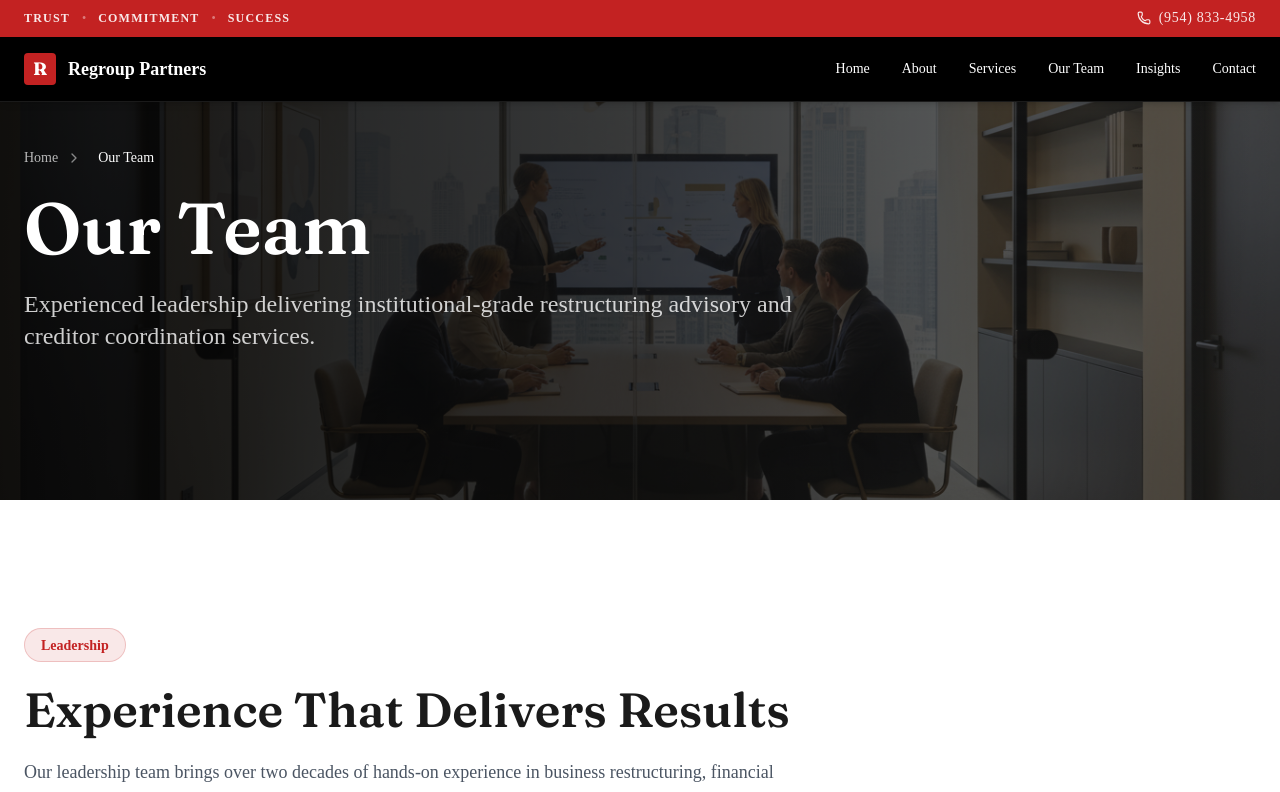
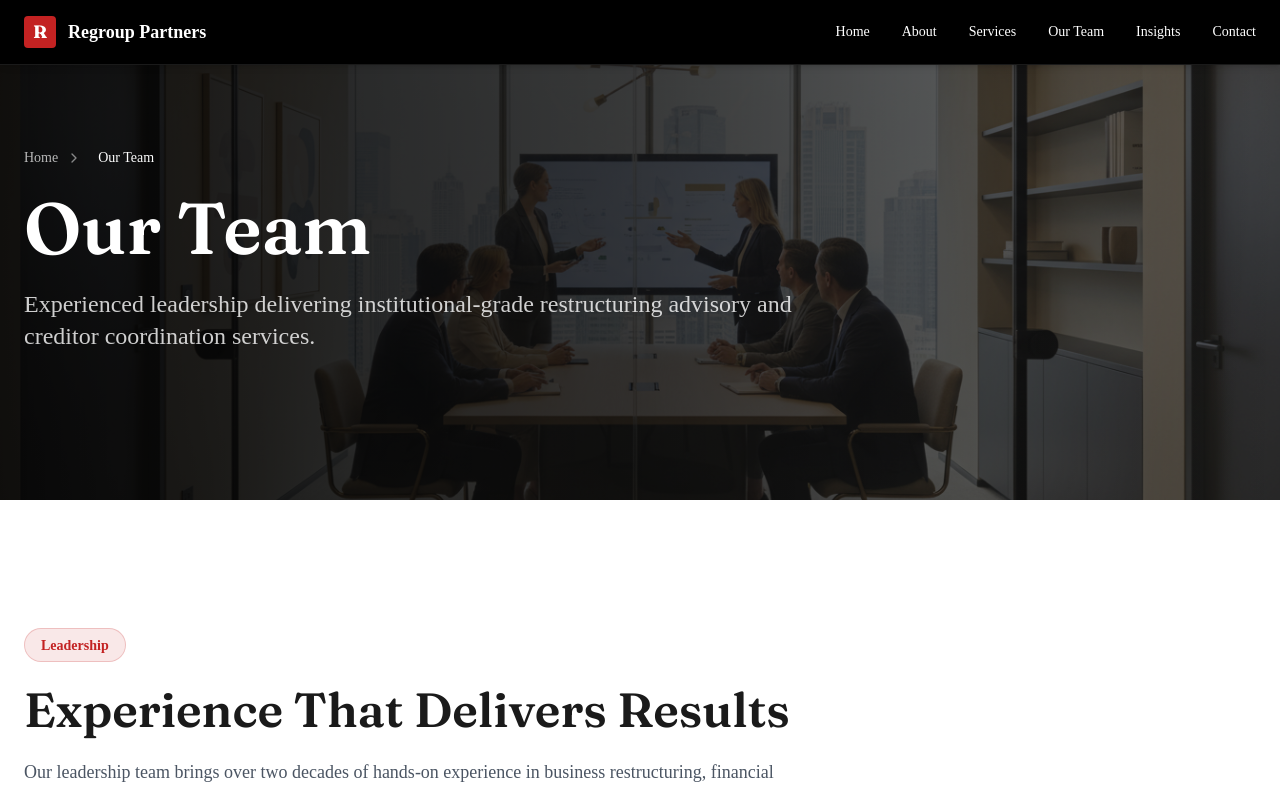
Before and after one commit to samknows9999/sg-054d5103-85fc-4583-be9c-e577d71113a8-1779968500, a Next.js app: page /team in a window 1280 px wide. Shown: the top 792 px of the page. Built offline with nearby package versions, Linux system fonts and the light colour scheme.

Commit message:
feat(ui): add as seen on banner and remove nav announcement

```diff
--- /dev/null
+++ b/src/components/AsSeenOn.tsx
@@ -0,0 +1,62 @@
+import React from 'react';
+import { Award, TrendingUp } from 'lucide-react';
+
+export function AsSeenOn() {
+  return (
+    <section className="py-12 bg-white border-b border-gray-100">
+      <div className="max-w-[1400px] mx-auto px-6">
+        <h3 className="text-center font-serif text-2xl md:text-3xl font-semibold text-foreground mb-10">
+          As Seen On
+        </h3>
+
+        {/* Logos container with a professional greyscale-to-color hover effect */}
+        <div className="flex flex-wrap justify-center items-center gap-12 md:gap-20 opacity-80 grayscale hover:grayscale-0 transition-all duration-500">
+
+          {/* U.S. Business */}
+          <div className="flex items-center gap-2 select-none">
+            <div className="bg-[#FF0000] text-white font-serif px-2 py-1 text-xl tracking-tight leading-none">
+              U.S.
+            </div>
+            <span className="font-serif text-3xl font-medium tracking-tight text-black">
+              Business
+            </span>
+          </div>
+
+          {/* Daily Invest News */}
+          <div className="flex flex-col items-start select-none">
+            <div className="flex items-center gap-2">
+              <TrendingUp className="text-[#0055A4] w-8 h-8" />
+              <div className="flex flex-col">
+                <span className="font-sans text-xl font-bold text-gray-800 leading-none tracking-tight">
+                  DAILY INVEST NEWS
+                </span>
+                <span className="text-[10px] text-gray-500 tracking-wide uppercase mt-1">
+                  Breaking News as it Happens
+                </span>
+              </div>
+            </div>
+          </div>
+
+          {/* USA News Influencer */}
+          <div className="flex flex-col items-center justify-center relative select-none">
+            <div className="absolute inset-0 border border-gray-300 rounded-full scale-[1.3] border-dashed"></div>
+            <Award className="text-[#002B7F] w-6 h-6 mb-1" />
+            <span className="text-[10px] font-bold text-[#002B7F] tracking-tight">USA NEWS</span>
+            <div className="bg-[#E31837] text-white text-[8px] font-bold px-2 py-0.5 rounded-full mt-0.5">
+              VERIFIED
+            </div>
+          </div>
+
+          {/* Digital Journal */}
+          <div className="flex items-center gap-1.5 select-none">
+            <div className="w-4 h-6 bg-[#E31837]"></div>
+            <span className="font-serif text-2xl font-bold tracking-tighter text-black uppercase">
+              Digital Journal
+            </span>
+          </div>
+
+        </div>
+      </div>
+    </section>
+  );
+}
--- a/src/components/Navigation.tsx
+++ b/src/components/Navigation.tsx
@@ -9,23 +9,6 @@ export function Navigation() {
 
   return (
     <header className="fixed top-0 left-0 right-0 z-50 w-full flex flex-col shadow-md">
-      {/* Announcement Bar */}
-      <div className="bg-primary px-6 py-2 border-b border-primary/20">
-        <div className="max-w-[1400px] mx-auto flex items-center justify-center md:justify-between text-white/90">
-          <div className="hidden md:flex items-center gap-3">
-            <span className="tracking-widest uppercase text-[10px] md:text-xs font-semibold">Trust</span>
-            <span className="text-white/40 text-xs">•</span>
-            <span className="tracking-widest uppercase text-[10px] md:text-xs font-semibold">Commitment</span>
-            <span className="text-white/40 text-xs">•</span>
-            <span className="tracking-widest uppercase text-[10px] md:text-xs font-semibold">Success</span>
-          </div>
-          <a href="tel:9548334958" className="flex items-center gap-2 hover:text-white transition-colors text-xs md:text-sm font-medium">
-            <Phone className="w-3.5 h-3.5" />
-            <span className="tracking-wider">(954) 833-4958</span>
-          </a>
-        </div>
-      </div>
-
       <nav className="bg-[#000000] border-b border-white/10 w-full relative">
         <div className="max-w-[1400px] mx-auto px-6">
           <div className="flex items-center justify-between h-16">
```
